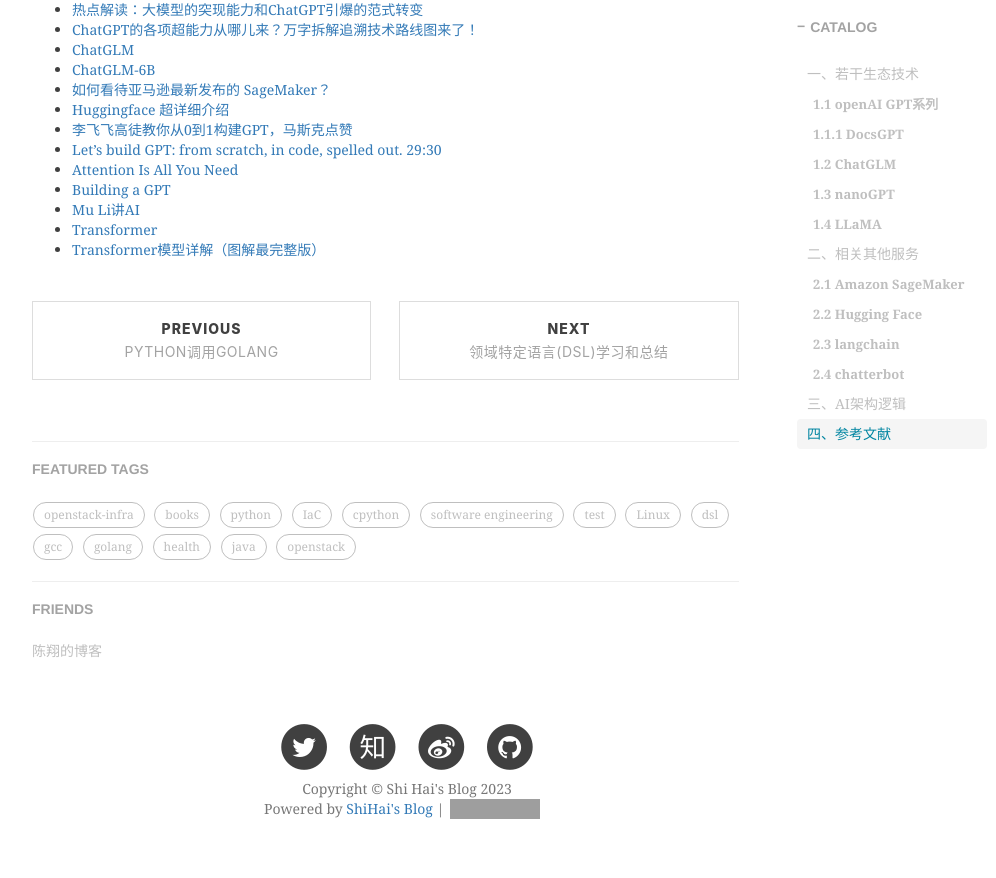
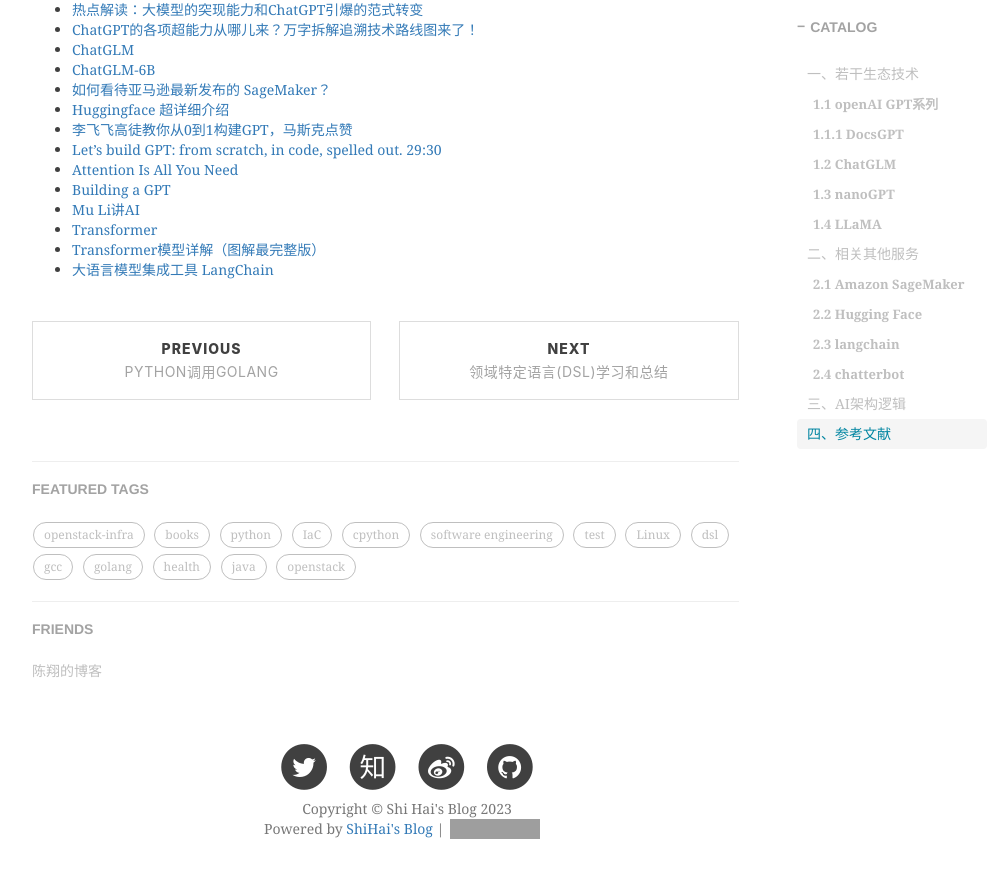
Before and after one commit to shihai1991/shihai1991.github.io, a Jekyll site: the page built from _posts/2023-02-16-openai生态调研.md, in a window 1280 px wide and 900 px high, scrolled down 2538 px. Shown: the top 878 px of the window, without its empty margins (233-1229 px from the left). Built offline with Jekyll 4.4.1, drawn with Linux system fonts in a browser that asks for light colours; nearby versions of some CDN libraries; comment, search, counter and statistics services are not loaded; grey boxes are pictures that could not be loaded.

Commit message:
Update 2023-02-16-openai生态调研.md

```diff
--- a/_posts/2023-02-16-openai生态调研.md
+++ b/_posts/2023-02-16-openai生态调研.md
@@ -66,3 +66,4 @@
 - [Mu Li讲AI](https://www.youtube.com/@mu_li)
 - [Transformer](https://www.youtube.com/watch?v=ugWDIIOHtPA&list=PLJV_el3uVTsOK_ZK5L0Iv_EQoL1JefRL4&index=61)
 - [Transformer模型详解（图解最完整版）](https://zhuanlan.zhihu.com/p/338817680)
+- [大语言模型集成工具 LangChain](https://zhuanlan.zhihu.com/p/599688026)
```
